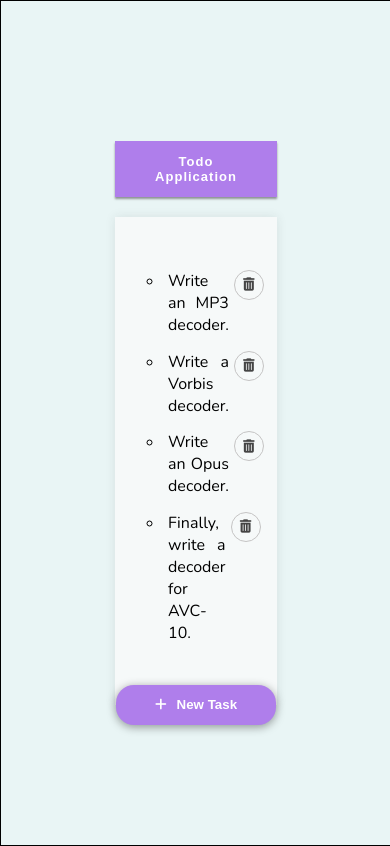
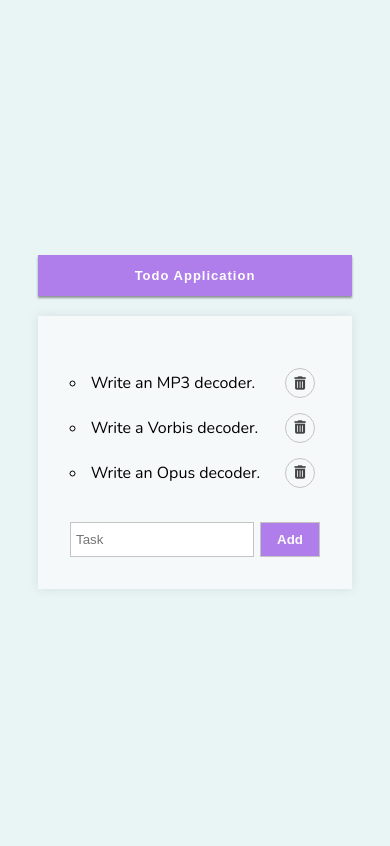
Before and after one commit to devsh0/ReacTodo, a React app: page / in a window 390 px wide. Built offline with nearby package versions, Linux system fonts and the light colour scheme.

Commit message:
Remove hanging "Add New Task" button
This commit brings back the task input form and removes the "Add new
Task" button that we were experimenting with. In addition, adds a couple
of media queries to make the app responsive to some degree.

```diff
--- a/src/index.css
+++ b/src/index.css
@@ -1,4 +1,8 @@
 @import url('https://fonts.googleapis.com/css2?family=Nunito:wght@300&display=swap');
+
+html, body, #root {
+    height: 100%;
+}
 
 body {
     font-family: sans-serif;
@@ -8,9 +12,8 @@ body {
 }
 
 .container {
-    border: 1px solid black;
     width: 100%;
-    height: 100vh;
+    min-height: 100%;
     display: flex;
     flex-direction: column;
     justify-content: center;
@@ -21,7 +24,7 @@ body {
     letter-spacing: 1px;
     font-size: 13px;
     font-weight: bold;
-    width: 25%;
+    width: 300px;
     padding: 0 2rem;
     margin-bottom: 20px;
     color: white;
@@ -32,23 +35,26 @@ body {
 
 .todo-list-container {
     position: relative;
-    width: 25%;
+    width: 300px;
     min-height: 25%;
-    padding: 2rem 2rem 2.5rem 2rem;
+    padding: 2rem;
     background: rgba(250, 250, 250, .8);
     box-shadow: 0 0 10px 0 rgba(50, 50, 50, 0.1);
-    /*border: 1px solid magenta;*/
 }
 
+@media (max-width: 675px) {
+    .todo-header, .todo-list-container {
+        width: 250px;
+    }
+}
 
 .todo-list-container ul {
     list-style: circle;
     padding: 0;
-    /*border: 1px solid magenta;*/
 }
 
 .todo-list-container li {
-    margin: 0 1em;
+    margin-left: 1em;
 }
 
 .item-container {
@@ -57,7 +63,6 @@ body {
     margin: 5px 0;
     padding: .3em;
     font-family: 'Nunito', sans-serif;
-    /*border-bottom: 1px solid #c5c4c4;*/
 }
 
 .item-container p {
@@ -83,11 +88,9 @@ body {
 }
 
 .input-form-container {
-    /*border: 1px solid black;*/
-    /*display: flex;*/
-    display: none;
+    display: flex;
     justify-content: space-between;
-    margin-top: 40px;
+    margin-top: 30px;
 }
 
 .input-form-container input {
@@ -98,39 +101,12 @@ body {
 }
 
 .input-form-container button {
-    text-transform: uppercase;
+    font-weight: bold;
     cursor: pointer;
-    color: #444;
+    color: #fafafa;
     min-width: 60px;
     height: 35px;
     margin-left: 6px;
-    background: transparent;
+    background: #af7eeb;
     border: 1px solid #c5c4c4;
 }
-
-.new-task-btn-container {
-    /*border: 1px solid black;*/
-    display: flex;
-    justify-content: center;
-    position: absolute;
-    bottom: -20px;
-    left: 0;
-    width: 100%;
-    margin: 0 auto;
-}
-
-.new-task-btn-container button {
-    width: 12em;
-    height: 3em;
-    background: #af7eeb;;
-    border: 0;
-    font-weight: bold;
-    border-radius: 18px;
-    color: #fff;
-    cursor: pointer;
-    box-shadow: 0 2px 10px 0 rgba(0, 0, 0, .4);
-}
-
-.new-task-btn-container button span {
-    margin-right: 10px;
-}
--- a/src/index.js
+++ b/src/index.js
@@ -20,18 +20,6 @@ function TodoItem(props) {
             </div>
         </li>
     )
-}
-
-class NewTaskButton extends React.Component {
-    render() {
-        return (
-            <div className="new-task-btn-container">
-                <button className="btn-new-task">
-                    <span><i className="fas fa-plus"></i></span>New Task
-                </button>
-            </div>
-        );
-    }
 }
 
 class TaskInput extends React.Component {
@@ -69,7 +57,6 @@ class TodoApp extends React.Component {
                 {id: 1, title: 'Write an MP3 decoder.'},
                 {id: 2, title: 'Write a Vorbis decoder.'},
                 {id: 3, title: 'Write an Opus decoder.'},
-                {id: 4, title: 'Finally, write a decoder for AVC-10.'}
             ],
             nextTaskId: 5,
         }
@@ -110,7 +97,6 @@ class TodoApp extends React.Component {
                         <ul>{taskComponents}</ul>
                         <TaskInput onSubmit={this.handleSubmit}/>
                     </div>
-                    <NewTaskButton />
                 </div>
             </div>
         );
```
